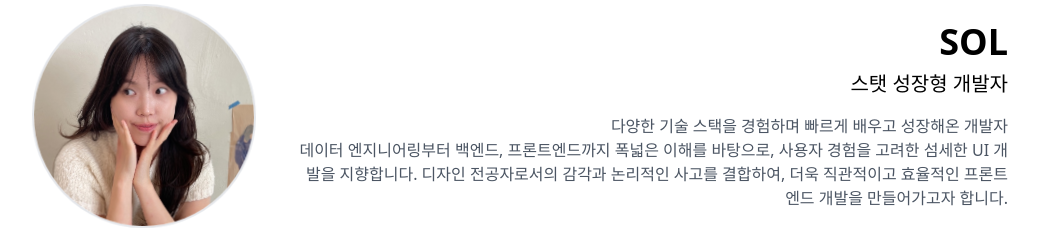
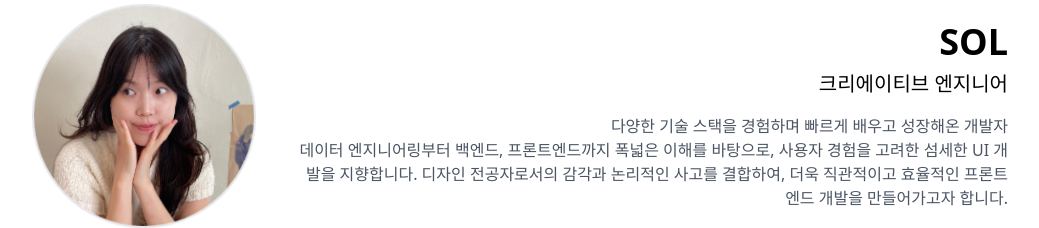
Before and after one commit to soloolol/sol-portfolio, a Next.js app: page / in a window 1280 px wide. Shown: the part 188-416 px from the top of the page, without its empty margins (120-1159 px from the left). Built offline with nearby package versions, Linux system fonts and the light colour scheme.

Commit message:
Update: [변경] 소개 문구 변경

```diff
--- a/src/pages/index.tsx
+++ b/src/pages/index.tsx
@@ -55,7 +55,7 @@ export default function Home() {
         </div>
         <div className="text-center md:text-right">
           <h1 className="text-4xl font-bold mb-2">SOL</h1>
-          <p className="text-xl mb-4">스탯 성장형 개발자</p>
+          <p className="text-xl mb-4">크리에이티브 엔지니어</p>
           <p className="text-gray-600 dark:text-gray-400">
             다양한 기술 스택을 경험하며 빠르게 배우고 성장해온 개발자 <br />
             데이터 엔지니어링부터 백엔드, 프론트엔드까지 폭넓은 이해를 바탕으로,
```
